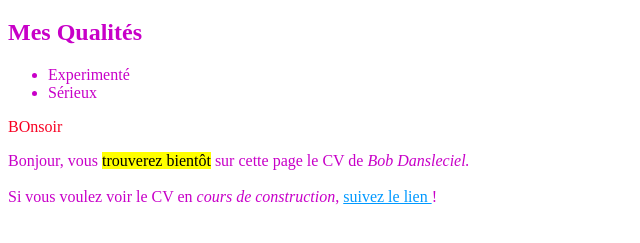
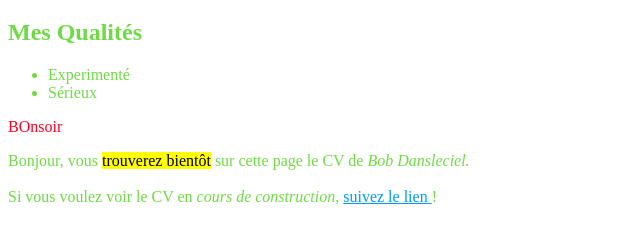
Before and after one commit to N76Z/Mon-CV, a plain HTML site: page index.html in a window 1280 px wide. Shown: the part 61-304 px from the top of the page, without its empty margins (0-640 px from the left). Drawn offline with Linux system fonts and the light colour scheme.

Commit message:
Modification des couleur

```diff
--- a/styles.css
+++ b/styles.css
@@ -3,7 +3,7 @@ h1 {
 }
 
 body {
-    color: rgb(200, 0, 200);
+    color: rgb(111, 218, 69);
     background-color: rgb(255, 255, 255);
 
 }
```
